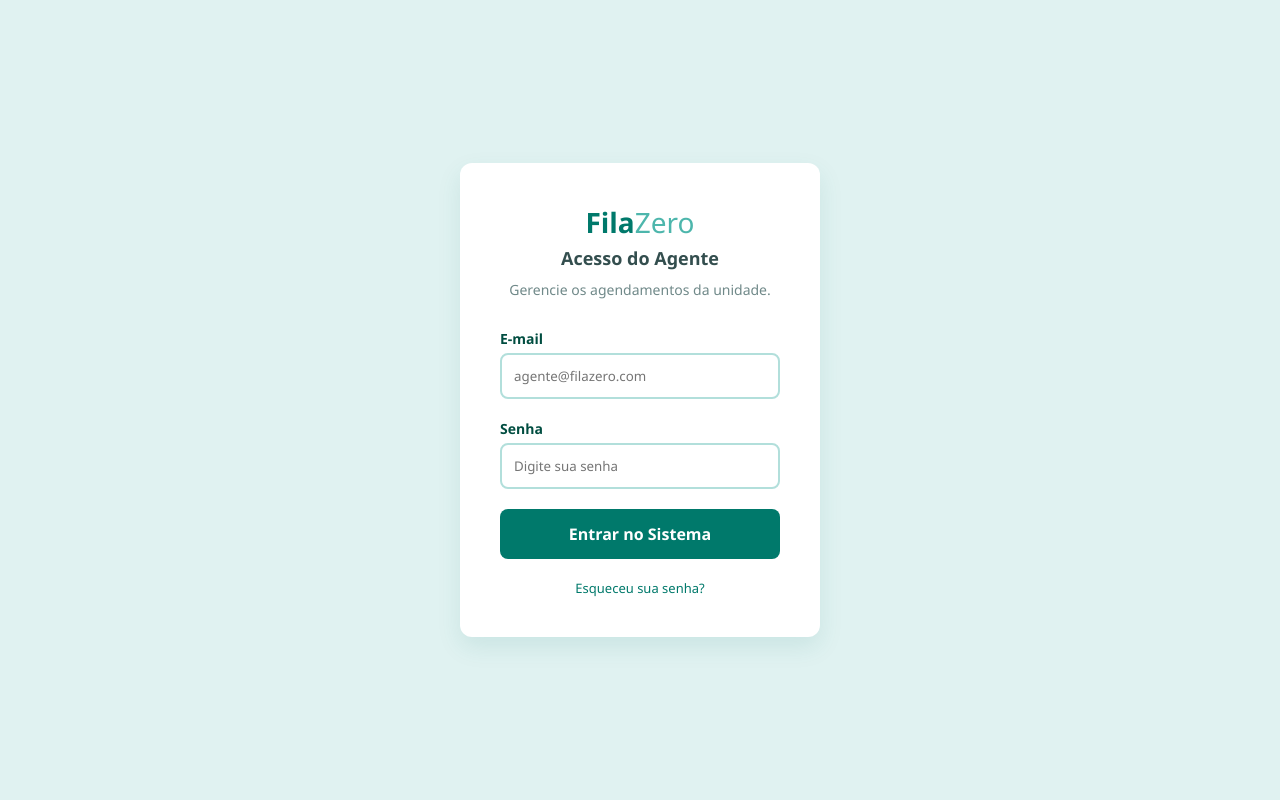
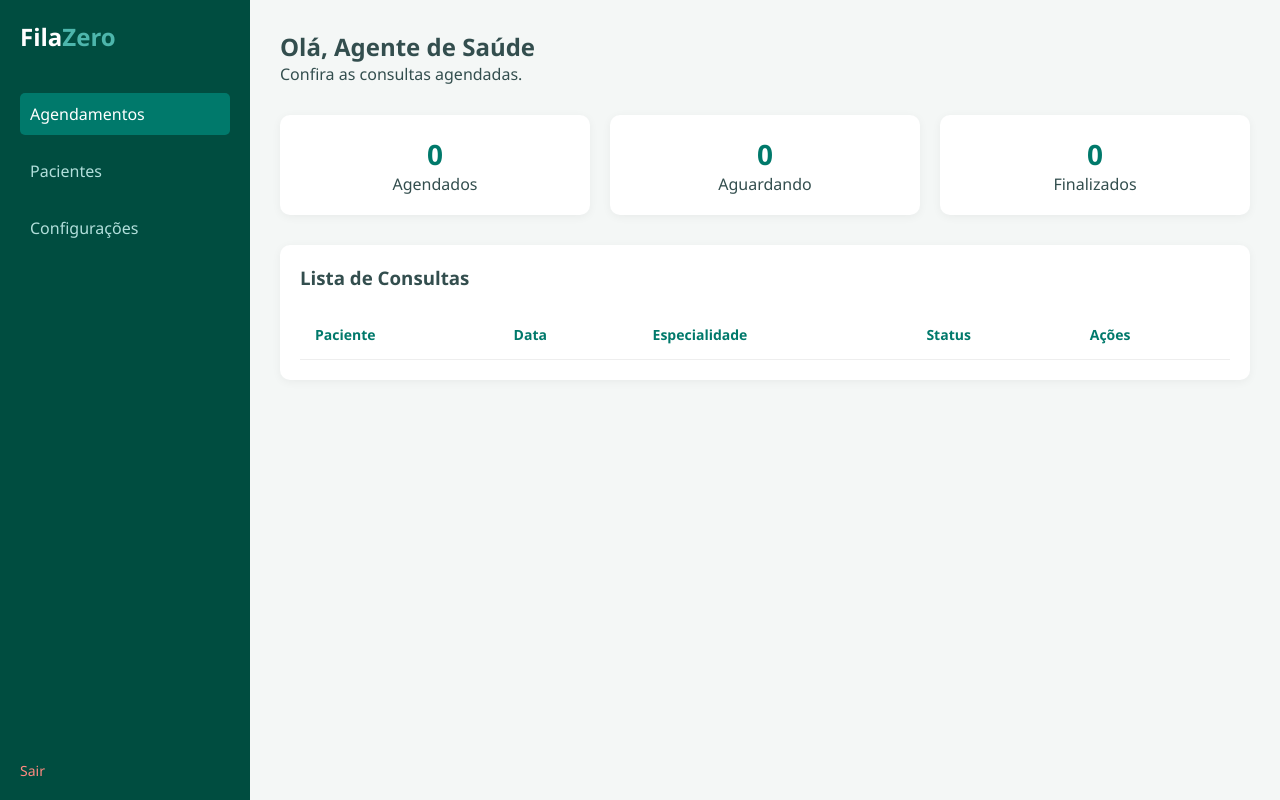
Before and after one commit to RudsonAcademico/fila-zero, a plain HTML site: page pages/index.html in a window 1280 px wide. Drawn offline with Linux system fonts and the light colour scheme; files that its build step writes are made by us from their sources.

Commit message:
recomeço

```diff
--- a/pages/index.html
+++ b/pages/index.html
@@ -3,34 +3,65 @@
 <head>
     <meta charset="UTF-8">
     <meta name="viewport" content="width=device-width, initial-scale=1.0">
-    <title>Login | Fila Zero</title>
-    <link rel="stylesheet" href="../styles/style.css">
+    <title>Painel Fila Zero | Gestão de Agendamentos</title>
+    <link rel="stylesheet" href="css/dashboard-style.css">
 </head>
 <body>
 
-    <div class="login-container">
-        <div class="login-box">
-            <h1 class="logo">Fila<span>Zero</span></h1>
-            <h2>Acesso do Agente</h2>
-            <p>Gerencie os agendamentos da unidade.</p>
+<div class="container">
+    <aside class="sidebar">
+        <h1 class="logo">Fila<span>Zero</span></h1>
+        <nav>
+            <ul>
+                <li class="active"><a href="#">Agendamentos</a></li>
+                <li><a href="#">Pacientes</a></li>
+                <li><a href="#">Configurações</a></li>
+            </ul>
+        </nav>
+        <a href="/" class="btn-logout">Sair</a>
+    </aside>
 
-            <form>
-                <div class="input-group">
-                    <label for="email">E-mail</label>
-                    <input type="email" id="email" placeholder="agente@filazero.com" required>
-                </div>
+    <main class="main-content">
+        <header>
+            <h2>Olá, Agente de Saúde</h2>
+            <p>Confira as consultas agendadas.</p>
+        </header>
 
-                <div class="input-group">
-                    <label for="password">Senha</label>
-                    <input type="password" id="password" placeholder="Digite sua senha" required>
-                </div>
+        <section class="stats">
+            <div class="card">
+                <h3 id="totalAgendados">0</h3>
+                <p>Agendados</p>
+            </div>
+            <div class="card">
+                <h3 id="totalAguardando">0</h3>
+                <p>Aguardando</p>
+            </div>
+            <div class="card">
+                <h3 id="totalFinalizados">0</h3>
+                <p>Finalizados</p>
+            </div>
+        </section>
 
-                <button type="submit" class="btn-login">Entrar no Sistema</button>
-            </form>
+        <section class="appointments">
+            <h3>Lista de Consultas</h3>
+            <table>
+                <thead>
+                    <tr>
+                        <th>Paciente</th>
+                        <th>Data</th>
+                        <th>Especialidade</th>
+                        <th>Status</th>
+                        <th>Ações</th>
+                    </tr>
+                </thead>
+                <tbody id="consultasTable">
+                    <!-- JS vai preencher -->
+                </tbody>
+            </table>
+        </section>
+    </main>
+</div>
 
-            <a href="#" class="forgot-password">Esqueceu sua senha?</a>
-        </div>
-    </div>
-
+<script src="/js/dashboard.js"></script>
 </body>
 </html>
```
Also changed, not shown: app.js (deleted, +0 -43 lines), modules/consulta.js (deleted, +0 -32 lines), modules/user.js (deleted, +0 -14 lines), package.json (deleted, +0 -7 lines), pages/dashboard.html (+2 -2 lines), public/css/dashboard-style.css (renamed from styles/dashboard-style.css), public/css/style.css (renamed from styles/style.css), 1 other file.
